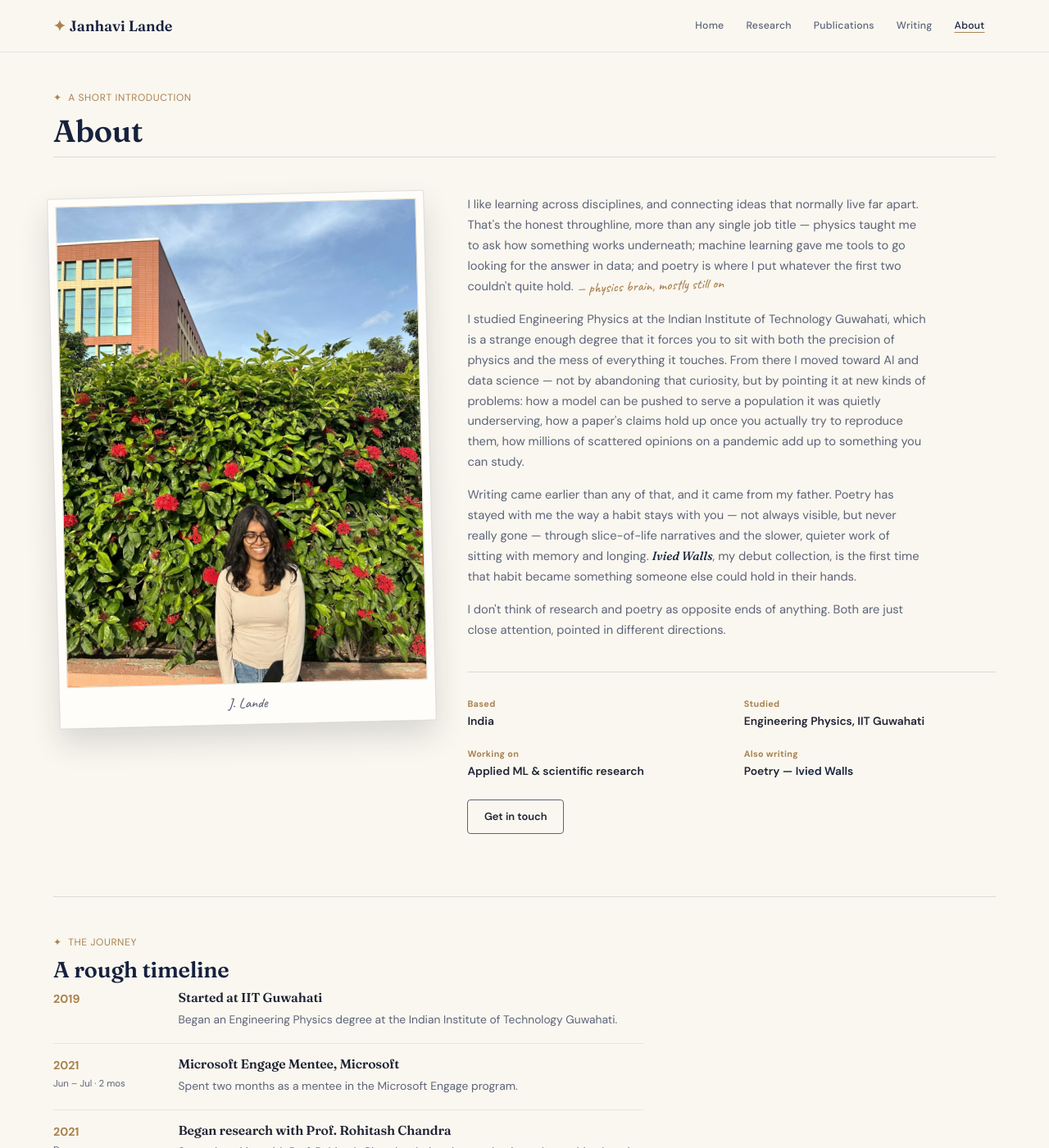
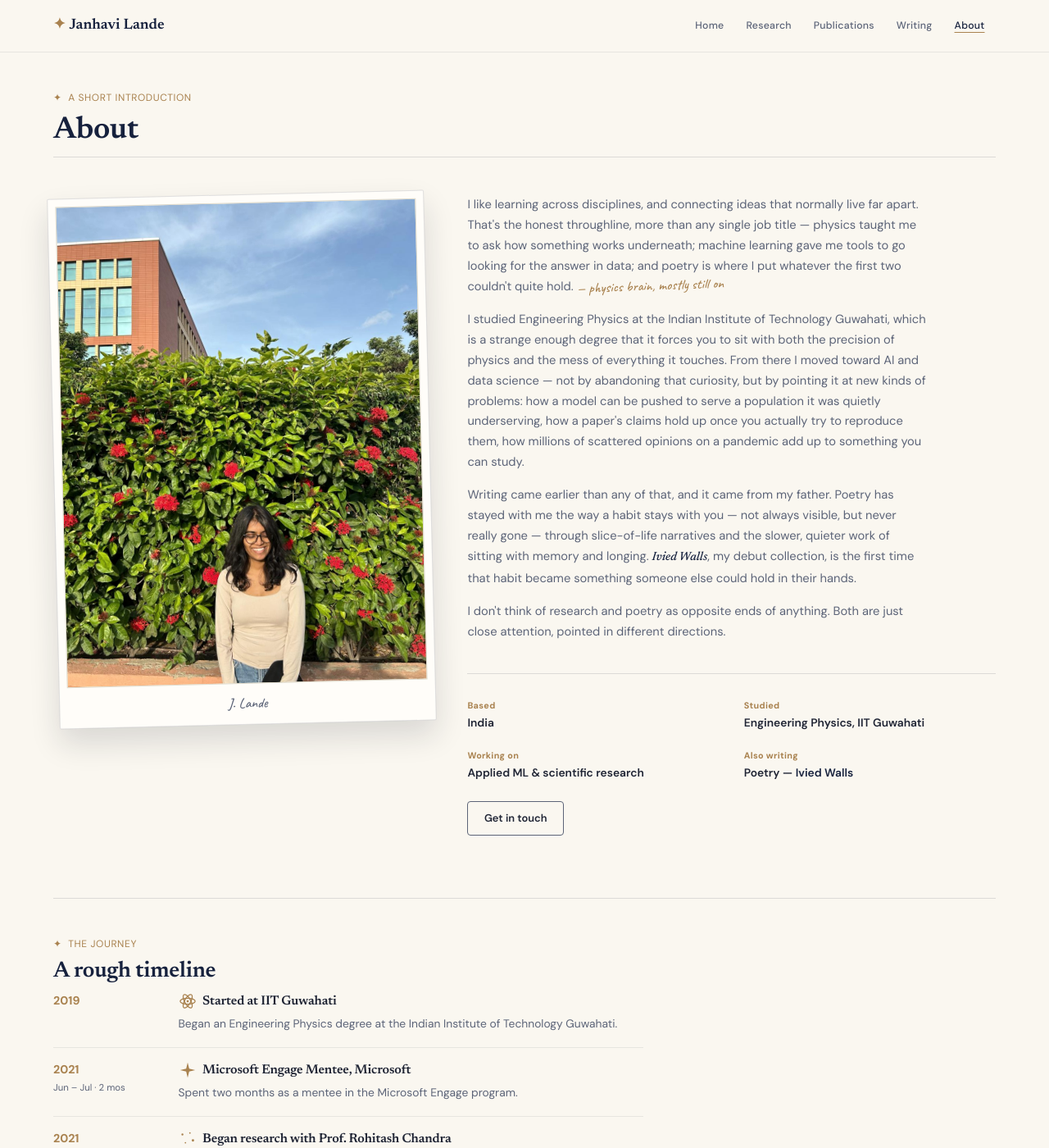
Before and after one commit to janhavilande/janhavilande.github.io, a Jekyll site: the page built from about.html, in a window 1280 px wide and 1400 px high. Shown: the whole window at 82% size. Built offline with Jekyll 4.4.1, drawn with Linux system fonts in a browser that asks for light colours; a style sheet for code colours, icons or effects is not loaded; some of the changed text lies outside the part shown.

Commit message:
Swap heading font to Newsreader; add small illustrations to the Journey
Headings felt too loud with Fraunces at hero scale, so display type
is back to Newsreader — quieter, still editorial — with DM Sans body
and Caveat margin notes unchanged.

Also adds small custom line-art icons (no third-party logos, to stay
clear of trademark use) next to a few Journey entries: an atom mark
for the IIT Guwahati start, a spark for the Microsoft Engage stint, a
scattering of stars for the research years, an abstract node-graph
mark for the TigerGraph externship, a building for American Express,
and a Big Ben silhouette for the LogML/Imperial College entry, which
is back — illustration-led, with no body text this time.

Co-Authored-By: Claude Sonnet 5 <noreply@anthropic.com>
Claude-Session: https://claude.ai/code/session_014yitjLxaQwL3RFJqaHcWQJ

```diff
--- a/_layouts/default.html
+++ b/_layouts/default.html
@@ -13,7 +13,7 @@
     <link rel="stylesheet" href="https://cdnjs.cloudflare.com/ajax/libs/academicons/1.9.1/css/academicons.min.css" integrity="sha512-b1ASx0WHgVFL5ZQhTgiPWX+68KjS38Jk87jg7pe+qC7q9YkEtFq0z7xCglv7qGIs/68d3mAp+StfC8WKC5SSAg==" crossorigin="anonymous" />
     <link rel="preconnect" href="https://fonts.googleapis.com">
     <link rel="preconnect" href="https://fonts.gstatic.com" crossorigin>
-    <link href="https://fonts.googleapis.com/css2?family=Fraunces:ital,opsz,wght@0,9..144,400;0,9..144,500;0,9..144,600;0,9..144,700;1,9..144,500;1,9..144,600&family=DM+Sans:ital,wght@0,400;0,500;0,600;0,700;1,400&family=Caveat:wght@500;600;700&display=swap" rel="stylesheet">
+    <link href="https://fonts.googleapis.com/css2?family=Newsreader:ital,opsz,wght@0,6..72,400;0,6..72,500;0,6..72,600;0,6..72,700;1,6..72,500;1,6..72,600&family=DM+Sans:ital,wght@0,400;0,500;0,600;0,700;1,400&family=Caveat:wght@500;600;700&display=swap" rel="stylesheet">
     <link rel="stylesheet" href="https://cdn.jsdelivr.net/npm/katex@0.16.11/dist/katex.min.css" integrity="sha384-nB0miv6/jRmo5UMMR1wu3Gz6NLsoTkbqJghGIsx//Rlm+ZU03BU6SQNC66uf4l5+" crossorigin="anonymous">
     <link rel="stylesheet" href="{{ '/assets/css/global.css' | relative_url }}">
 </head>
--- a/_layouts/prompt.html
+++ b/_layouts/prompt.html
@@ -9,7 +9,7 @@
     <link rel="stylesheet" href="https://cdnjs.cloudflare.com/ajax/libs/font-awesome/6.5.1/css/all.min.css" integrity="sha512-DTOQO9RWCH3ppGqcWaEA1BIZOC6xxalwEsw9c2QQeAIftl+Vegovlnee1c9QX4TctnWMn13TZye+giMm8e2LwA==" crossorigin="anonymous">
     <link rel="preconnect" href="https://fonts.googleapis.com">
     <link rel="preconnect" href="https://fonts.gstatic.com" crossorigin>
-    <link href="https://fonts.googleapis.com/css2?family=Fraunces:ital,opsz,wght@0,9..144,500;0,9..144,600;1,9..144,500&family=DM+Sans:ital,wght@0,400;0,500;0,700&display=swap" rel="stylesheet">
+    <link href="https://fonts.googleapis.com/css2?family=Newsreader:ital,opsz,wght@0,6..72,500;0,6..72,600;1,6..72,500&family=DM+Sans:ital,wght@0,400;0,500;0,700&display=swap" rel="stylesheet">
     <link rel="stylesheet" href="{{ '/assets/css/global.css' | relative_url }}">
 </head>
 <style type="text/css">
--- a/about.html
+++ b/about.html
@@ -65,8 +65,28 @@ description: "About Janhavi Lande — Engineering Physics, AI research, and poet
                     {% if entry.meta %}<span class="timeline-meta">{{ entry.meta }}</span>{% endif %}
                 </div>
                 <div class="timeline-body">
-                    <h3 class="timeline-heading">{{ entry.title }}</h3>
-                    <p class="timeline-text">{{ entry.text }}</p>
+                    <h3 class="timeline-heading">
+                        {% if entry.icon %}
+                        <span class="timeline-icon" aria-hidden="true">
+                            {% case entry.icon %}
+                            {% when "atom" %}
+                            <svg viewBox="0 0 24 24" fill="none" stroke="currentColor" stroke-width="1.4"><ellipse cx="12" cy="12" rx="10" ry="4"/><ellipse cx="12" cy="12" rx="10" ry="4" transform="rotate(60 12 12)"/><ellipse cx="12" cy="12" rx="10" ry="4" transform="rotate(120 12 12)"/><circle cx="12" cy="12" r="1.5" fill="currentColor" stroke="none"/></svg>
+                            {% when "spark" %}
+                            <svg viewBox="0 0 24 24" fill="currentColor" stroke="none"><path d="M12 2 L14 10 L22 12 L14 14 L12 22 L10 14 L2 12 L10 10 Z"/></svg>
+                            {% when "stars" %}
+                            <svg viewBox="0 0 24 24" fill="currentColor" stroke="none"><circle cx="5" cy="6" r="1.3"/><circle cx="15" cy="4" r="1"/><circle cx="19" cy="14" r="1.6"/><circle cx="9" cy="17" r="1"/></svg>
+                            {% when "graph" %}
+                            <svg viewBox="0 0 24 24" fill="none" stroke="currentColor" stroke-width="1.2"><line x1="6.8" y1="7.2" x2="16.6" y2="5.8"/><line x1="6" y1="8" x2="6.4" y2="16"/><line x1="7.6" y1="17.4" x2="15.4" y2="17.2"/><line x1="17.4" y1="6.8" x2="16.8" y2="15"/><circle cx="5" cy="6" r="2" fill="currentColor" stroke="none"/><circle cx="18" cy="5" r="2" fill="currentColor" stroke="none"/><circle cx="6" cy="18" r="2" fill="currentColor" stroke="none"/><circle cx="17" cy="17" r="2" fill="currentColor" stroke="none"/></svg>
+                            {% when "building" %}
+                            <svg viewBox="0 0 24 24" fill="none" stroke="currentColor" stroke-width="1.3"><rect x="3" y="12" width="4" height="8"/><rect x="9" y="5" width="4" height="15"/><rect x="15" y="9" width="4" height="11"/><line x1="2" y1="21" x2="22" y2="21"/></svg>
+                            {% when "bigben" %}
+                            <svg viewBox="0 0 24 24" fill="none" stroke="currentColor" stroke-width="1.3"><path d="M7 5 L12 1 L17 5 Z"/><rect x="7" y="5" width="10" height="4"/><rect x="9" y="9" width="6" height="12"/><circle cx="12" cy="7" r="1.3" fill="currentColor" stroke="none"/><line x1="6" y1="21" x2="18" y2="21"/></svg>
+                            {% endcase %}
+                        </span>
+                        {% endif %}
+                        {{ entry.title }}
+                    </h3>
+                    {% if entry.text %}<p class="timeline-text">{{ entry.text }}</p>{% endif %}
                     {% if entry.egg %}<span class="margin-note margin-note-block">{{ entry.egg }}</span>{% endif %}
                 </div>
             </li>
--- a/assets/css/global.css
+++ b/assets/css/global.css
@@ -4,7 +4,7 @@
    Janhavi Lande — a personal research notebook, not a portfolio.
    Deep ink navy + warm parchment, with muted gold, dusty blue,
    restrained burgundy and forest green held as rare accents.
-   Fraunces for display type (editorial, slightly literary), DM Sans
+   Newsreader for display type (editorial, quieter than a display face), DM Sans
    for reading and UI, Caveat for the handwritten margin notes.
    =================================================================== */
 
@@ -28,7 +28,7 @@
     --shadow: 0 10px 24px rgba(20, 26, 41, 0.08);
     --shadow-lift: 0 18px 36px rgba(20, 26, 41, 0.14);
 
-    --font-display: "Fraunces", "Iowan Old Style", serif;
+    --font-display: "Newsreader", "Iowan Old Style", serif;
     --font-sans: "DM Sans", "Inter", -apple-system, sans-serif;
     --font-hand: "Caveat", cursive;
     --font-mono: var(--font-sans);
@@ -1173,6 +1173,21 @@ a:hover {
     font-weight: 600;
     color: var(--ink);
     margin-bottom: 0.3rem;
+    display: flex;
+    align-items: center;
+    gap: 0.5rem;
+}
+
+.timeline-icon {
+    display: inline-flex;
+    color: var(--gold);
+    flex-shrink: 0;
+}
+
+.timeline-icon svg {
+    width: 22px;
+    height: 22px;
+    display: block;
 }
 
 .timeline-text {
```
Also changed, not shown: _data/timeline.yml (+10 -0 lines).
